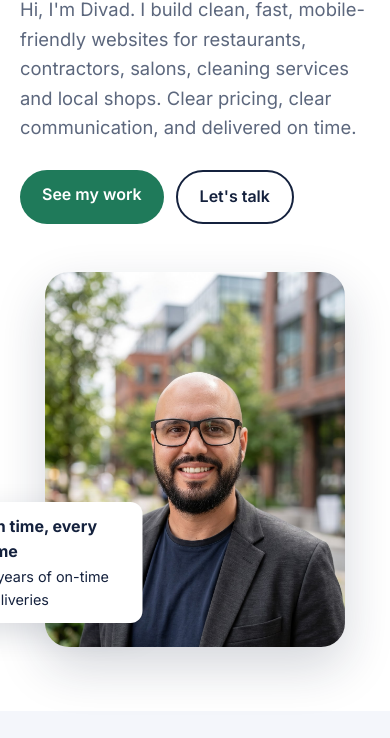
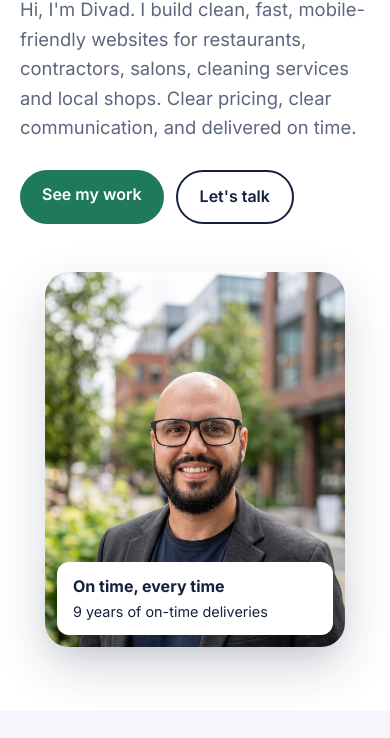
Before and after one commit to divadcas/divad-portfolio, a plain HTML site: page index.html in a window 390 px wide. Shown: the part 362-1100 px from the top of the page. Drawn offline with Linux system fonts and the light colour scheme.

Commit message:
Keep photo badge on screen on mobile

```diff
--- a/index.html
+++ b/index.html
@@ -101,8 +101,9 @@
 
     @media (max-width: 860px) {
       .hero .wrap, .why { grid-template-columns: 1fr; }
-      .photo img { margin: 0 auto; max-width: 300px; }
-      .badge { left: 50%; transform: translateX(-130%); }
+      .photo { max-width: 300px; margin: 0 auto; }
+      .photo img { max-width: 100%; }
+      .badge { left: 12px; right: 12px; bottom: 12px; }
       .grid3, .work { grid-template-columns: 1fr; }
       nav ul { display: none; }
     }
```
